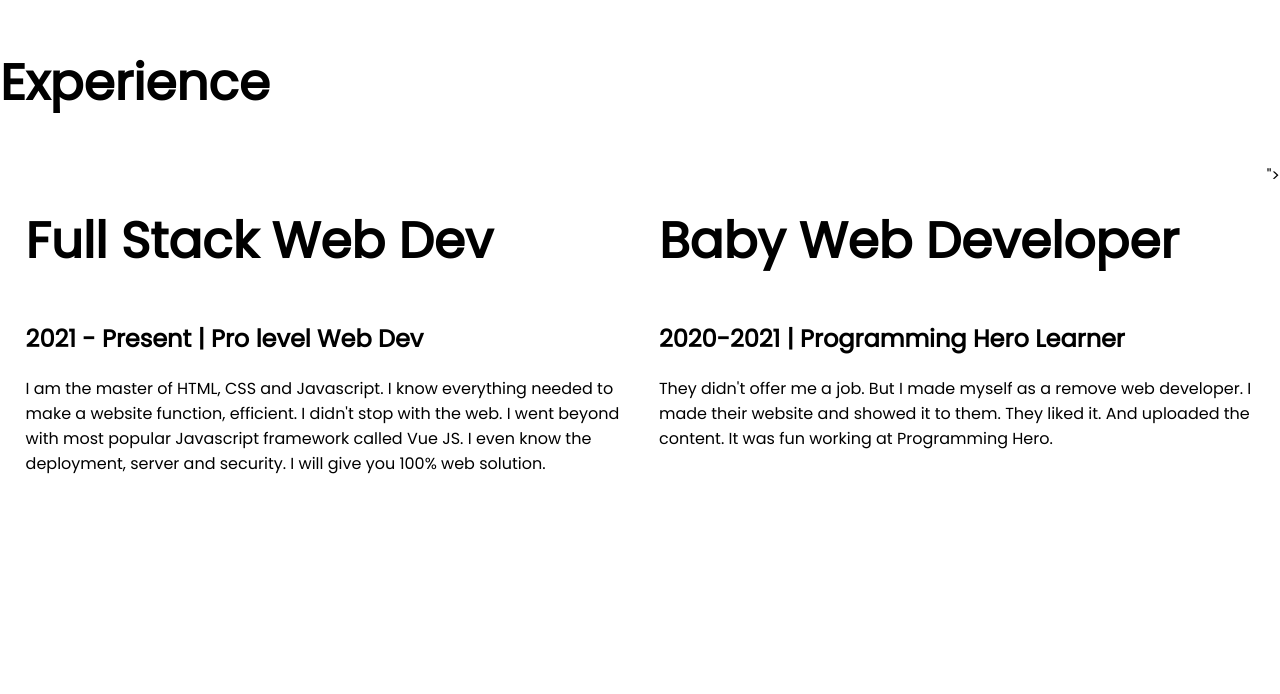
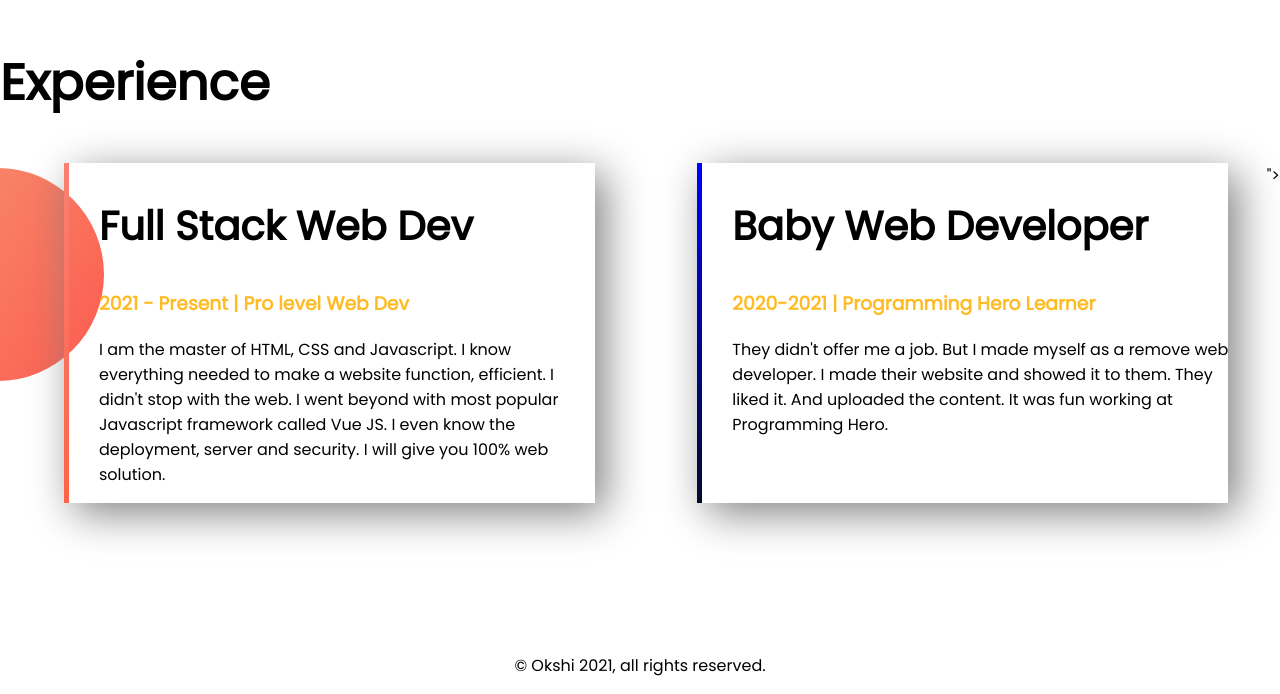
Before and after one commit to dev-hafiz/developer-portfolio, a plain HTML site: page index.html in a window 1280 px wide. Shown: the part 1348-2042 px from the top of the page. Before the commit the page ends 1990 px from the top, so only its background shows below. Drawn offline with Linux system fonts and the light colour scheme.

Commit message:
We are already ready to push our website on gitHub

```diff
--- a/index.html
+++ b/index.html
@@ -49,22 +49,26 @@
     <section class="experience-section">
         <h1>Experience</h1>
        <div class="flexible-container">
-            <div class="half-width">
-                <h1>Full Stack Web Dev</h1>
-                <h2>2021 - Present | Pro level Web Dev</h2>
+            <div id="full-stack-ex-item" class="experience-item">
+                <h2>Full Stack Web Dev</h2>
+                <h3 class="dev-color">2021 - Present | Pro level Web Dev</h3>
                 <p>I am the master of HTML, CSS and Javascript. I know everything needed to make a website function, efficient. I didn't stop with the web. I went beyond with most popular Javascript framework called Vue JS. I even know the deployment, server and security. I will give you 100% web solution.
 
                 </p>
             </div>
-            <div class="half-width">
-                <h1>Baby Web Developer</h1>
-                <h2>2020-2021 | Programming Hero Learner</h2>
+            <div id="baby-stack-ex-item" class="experience-item">
+                <h2>Baby Web Developer</h2>
+                <h3 class="dev-color">2020-2021 | Programming Hero Learner</h3>
                 <p>They didn't offer me a job. But I made myself as a remove web developer. I made their website and showed it to them. They liked it. And uploaded the content. It was fun working at Programming Hero.</p>
             </div>">
        </div>
 
     </section>
 
+    <footer>
+        <p>© Okshi 2021, all rights reserved.</p>
+    </footer>
+
 
 </body>
 </html>
--- a/style.css
+++ b/style.css
@@ -4,6 +4,9 @@ body{
 }
 h1{
     font-size: 50px;
+}
+h2{
+    font-size: 40px;
 }
 
 .dev-color{
@@ -41,3 +44,31 @@ h1{
     background-repeat: no-repeat;
     background-position: right;
 }
+.experience-section{
+    background-image: url(images/exp-bg.png);
+    background-repeat: no-repeat;
+    background-position: left;
+
+}
+
+.experience-item {
+    width: 40%;
+    margin-left: 5%;
+    margin-right: 3%;
+    padding-left: 30px;
+    box-shadow: 10px 10px 40px gray;
+}
+
+#full-stack-ex-item{
+    border-left: 5px solid;
+    border-image: linear-gradient(salmon, tomato);
+    border-image-slice: 1;
+}
+#baby-stack-ex-item{
+    border-left: 5px solid;
+    border-image: linear-gradient(blue, rgb(2, 11, 41));
+    border-image-slice:1;
+}
+footer p{
+    text-align: center;
+}
```
